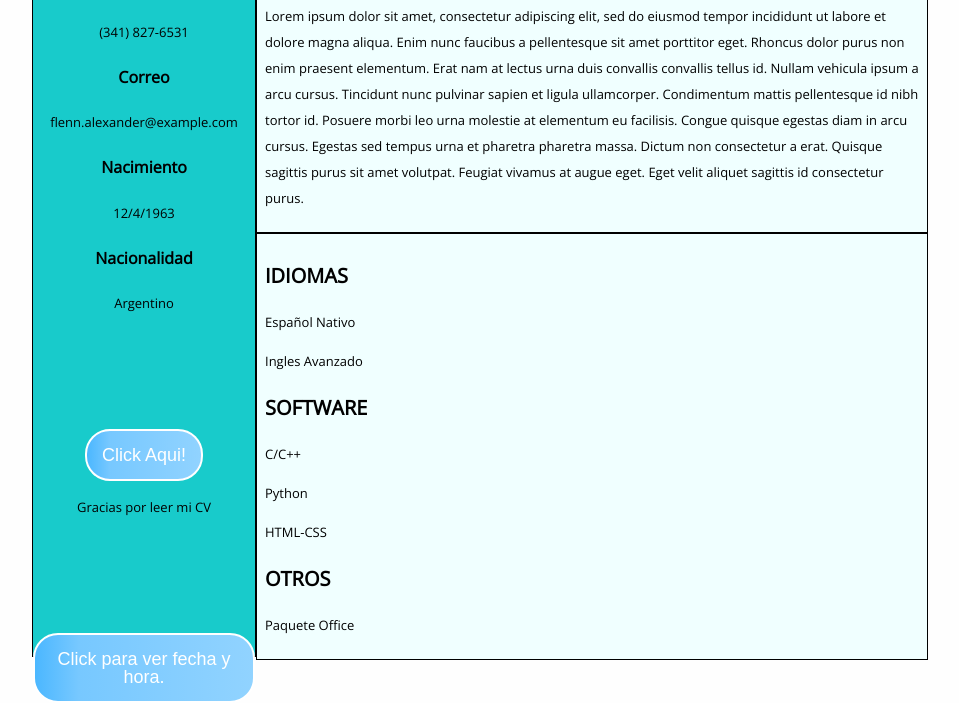
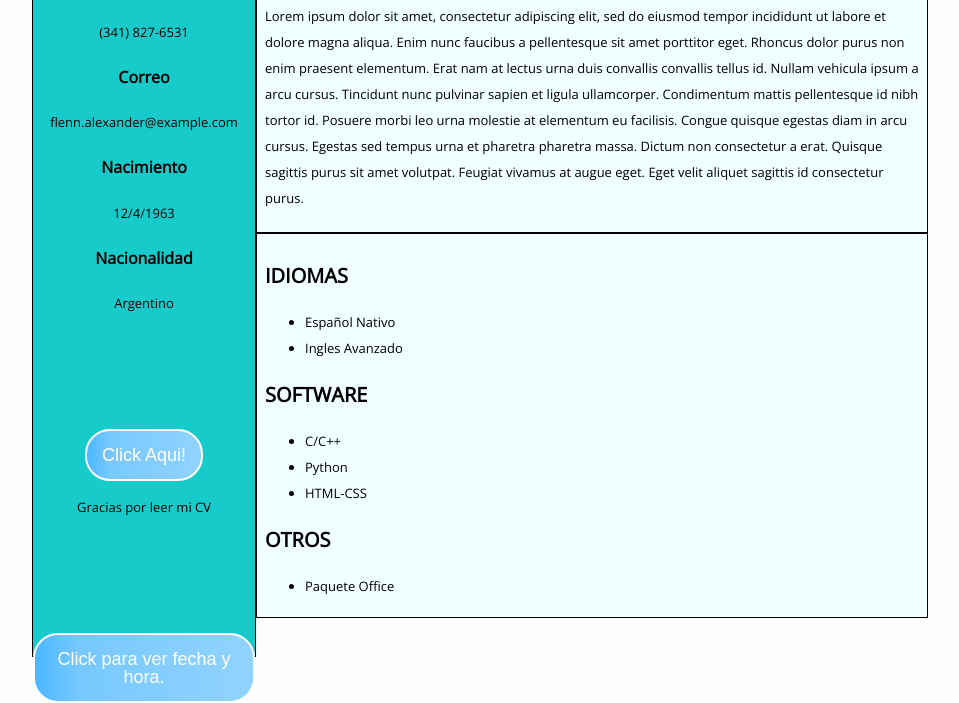
Before and after one commit to rodrivaraldo/rodrivaraldo.github.io, a plain HTML site: page index.html in a window 1280 px wide. Shown: the part 580-1283 px from the top of the page, without its empty margins (160-1119 px from the left). Drawn offline with nearby package versions, Linux system fonts and the light colour scheme.

Commit message:
Update index.html

```diff
--- a/index.html
+++ b/index.html
@@ -58,14 +58,20 @@
     </section>
     <section class="info">
         <h3>IDIOMAS</h3>
-        <p>Español Nativo</p>
-        <p>Ingles Avanzado</p>
+        <ul>
+            <li>Español Nativo</li>
+            <li>Ingles Avanzado</li>
+        </ul>
         <h3>SOFTWARE</h3>
-        <p>C/C++</p>
-        <p>Python</p>
-        <p>HTML-CSS</p>
+        <ul>
+            <li>C/C++</li>
+            <li>Python</li>
+            <li>HTML-CSS</li>
+        </ul>
         <h3>OTROS</h3>
-        <p>Paquete Office</p>
+        <ul>
+            <li>Paquete Office</li>
+        </ul>
     </section>
 
 </body>
```
